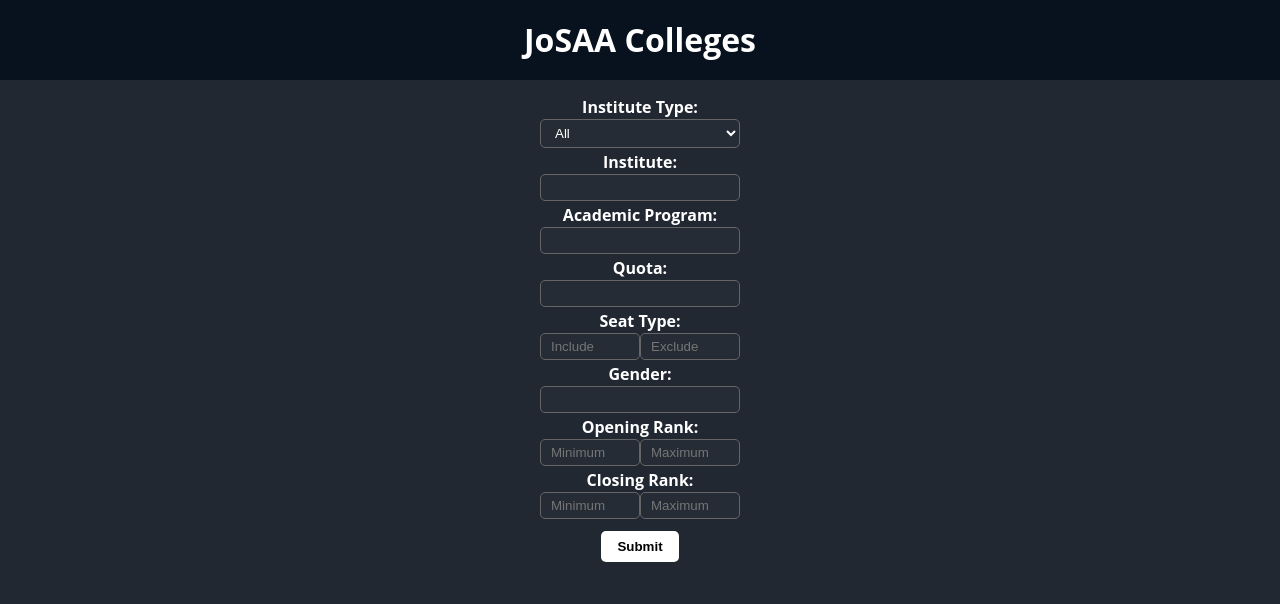
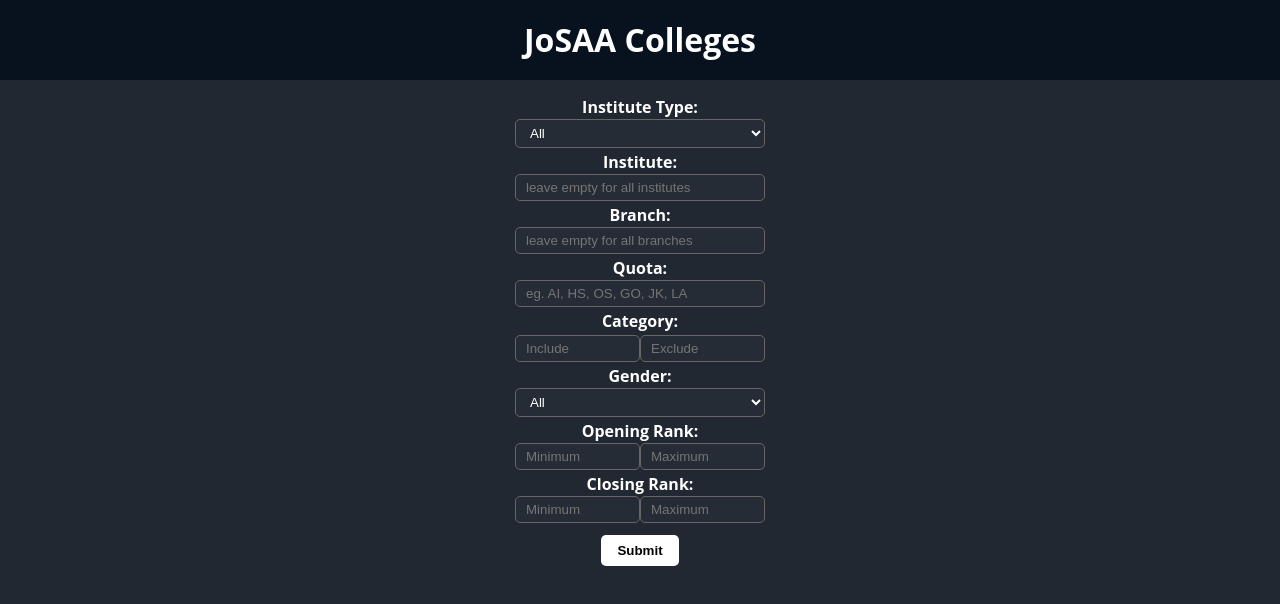
Before and after one commit to shubham282raj/excel-query, a React (Create React App) app in the folder frontend/: page / in a window 1280 px wide. Shown: the top 604 px of the page. Built offline with nearby package versions, Linux system fonts and the light colour scheme.

Commit message:
Frontend: Dropdown for gender; Added placeholders for inputs

```diff
--- a/frontend/src/components/Form.css
+++ b/frontend/src/components/Form.css
@@ -19,11 +19,11 @@
   border: 1px solid #666;
   border-radius: 5px;
   padding: 5px 10px;
-  width: 200px;
+  width: 250px;
 }
 
 #form label div input {
-  width: 100px !important;
+  width: 125px !important;
 }
 
 #form button {
--- a/frontend/src/components/Form.jsx
+++ b/frontend/src/components/Form.jsx
@@ -125,24 +125,37 @@
         <div>
           <label>
             Institute:
-            <input type="text" {...register("institute")} />
+            <input
+              placeholder="leave empty for all institutes"
+              type="text"
+              {...register("institute")}
+            />
           </label>
         </div>
         <div>
           <label>
-            Academic Program:
-            <input type="text" {...register("academicProgram")} />
+            Branch:
+            <input
+              placeholder="leave empty for all branches"
+              type="text"
+              {...register("academicProgram")}
+            />
           </label>
         </div>
         <div>
           <label>
             Quota:
-            <input type="text" {...register("quota")} />
+            <input
+              placeholder="eg. AI, HS, OS, GO, JK, LA"
+              type="text"
+              {...register("quota")}
+            />
           </label>
         </div>
         <div>
           <label>
-            Seat Type:
+            Category:
+            <div></div>
             <div>
               <input
                 type="text"
@@ -160,7 +173,11 @@
         <div>
           <label>
             Gender:
-            <input type="text" {...register("gender")} />
+            <select {...register("gender")}>
+              <option value="">All</option>
+              <option value="neutral">Gender-Neutral</option>
+              <option value="female">Female-only</option>
+            </select>
           </label>
         </div>
         <div>
```
